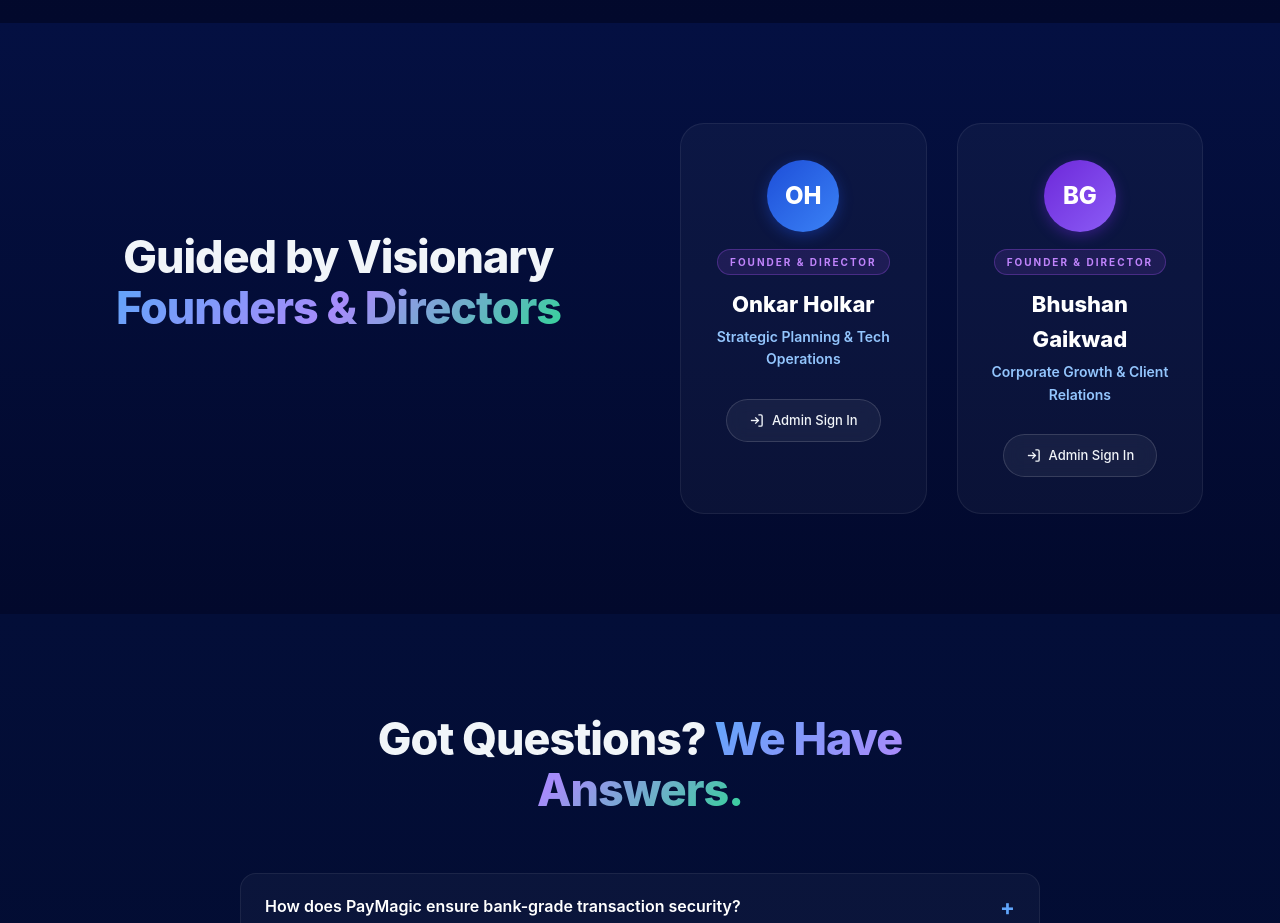
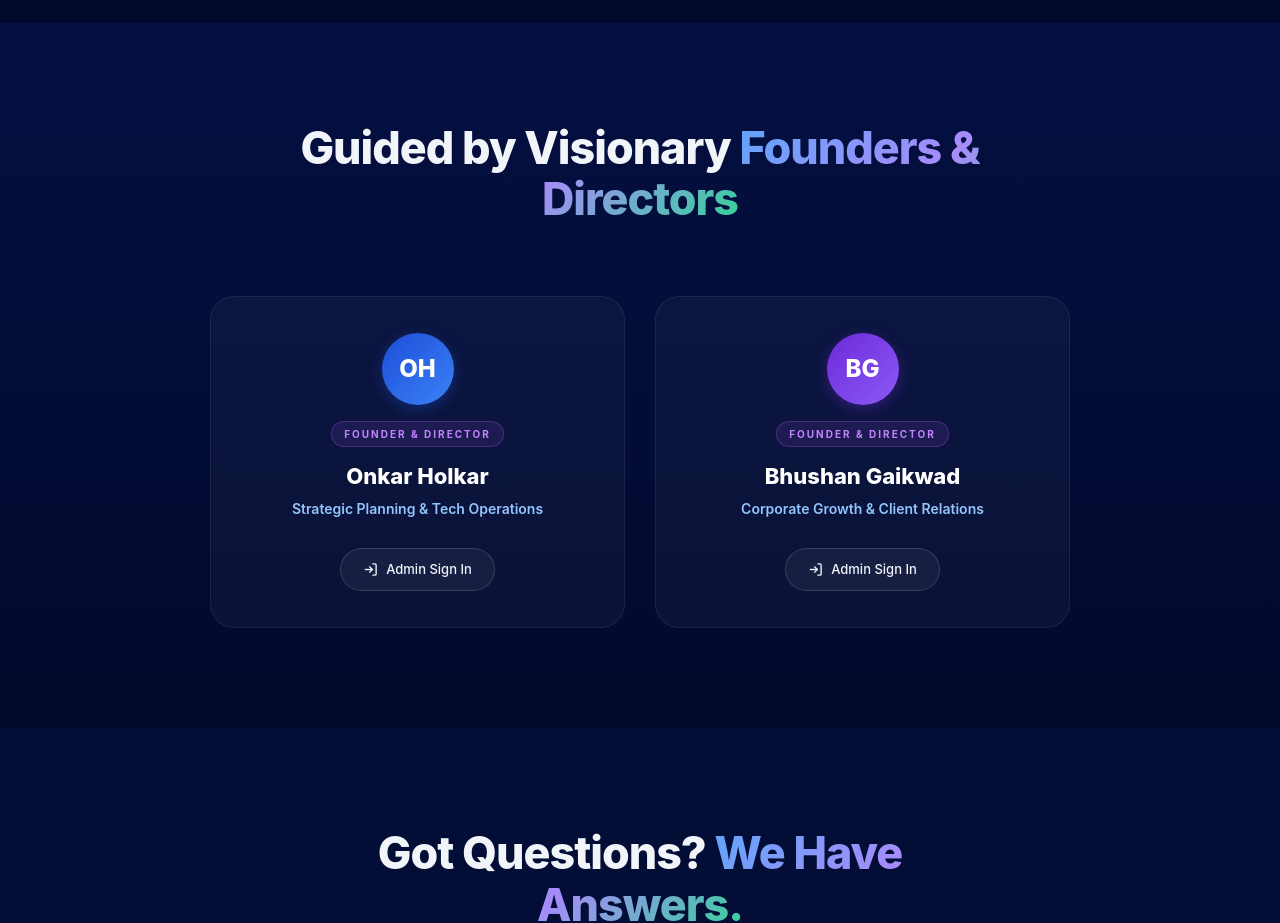
Before and after one commit to gayatripachpande99/Paymagic, a React (Vite) app in the folder frontend/: page / in a window 1280 px wide. Shown: the part 2320-3243 px from the top of the page. Built offline with nearby package versions, Linux system fonts and the light colour scheme; no server answers.

Commit message:
feat(leadership): make founders and directors section mobile responsive

```diff
--- a/frontend/src/App.css
+++ b/frontend/src/App.css
@@ -1079,11 +1079,21 @@ body {
   background: linear-gradient(180deg, #041042 0%, #02092c 100%);
 }
 
+.leadership-inner {
+  max-width: 1000px;
+  margin: 0 auto;
+  display: flex;
+  flex-direction: column;
+  align-items: center;
+  width: 100%;
+}
+
 .founders-grid {
   display: grid;
   grid-template-columns: repeat(2, 1fr);
   gap: 30px;
-  max-width: 900px;
+  max-width: 860px;
+  width: 100%;
   margin: auto;
 }
 
@@ -1093,6 +1103,11 @@ body {
   border-radius: var(--radius-lg);
   padding: 36px 30px;
   text-align: center;
+  display: flex;
+  flex-direction: column;
+  align-items: center;
+  justify-content: space-between;
+  width: 100%;
   transition: all var(--transition);
 }
 
@@ -1946,7 +1961,49 @@ footer {
   .trust-bar { gap: 14px; }
 
   .section, .services, .calculator-section, .leadership-section, .testimonials-section, .faqs-section, .cta {
-    padding: 70px 5%;
+    padding: 64px 5%;
+  }
+
+  .leadership-inner {
+    width: 100%;
+  }
+
+  .founders-grid {
+    grid-template-columns: 1fr;
+    gap: 20px;
+    max-width: 420px;
+    margin: 0 auto;
+    width: 100%;
+  }
+
+  .founder-card {
+    padding: 28px 20px;
+    border-radius: 20px;
+    width: 100%;
+  }
+
+  .founder-avatar {
+    width: 64px;
+    height: 64px;
+    font-size: 22px;
+    margin-bottom: 14px;
+  }
+
+  .founder-card h3 {
+    font-size: 20px;
+  }
+
+  .founder-role {
+    font-size: 13.5px;
+    margin-bottom: 14px;
+  }
+
+  .founder-card .admin-login-shortcut {
+    width: 100%;
+    justify-content: center;
+    padding: 12px 20px;
+    font-size: 14px;
+    min-height: 46px;
   }
 
   .service-grid, .savings-comparison-grid, .testimonial-grid { grid-template-columns: 1fr; }
@@ -1959,6 +2016,40 @@ footer {
 }
 
 @media (max-width: 480px) {
+  .leadership-section {
+    padding: 48px 4%;
+  }
+
+  .founders-grid {
+    gap: 16px;
+    width: 100%;
+  }
+
+  .founder-card {
+    padding: 24px 16px;
+    width: 100%;
+  }
+
+  .founder-avatar {
+    width: 58px;
+    height: 58px;
+    font-size: 20px;
+  }
+
+  .founder-card h3 {
+    font-size: 19px;
+  }
+
+  .founder-role {
+    font-size: 13px;
+  }
+
+  .founder-card .admin-login-shortcut {
+    font-size: 13.5px;
+    min-height: 44px;
+    width: 100%;
+  }
+
   .hero-stats { grid-template-columns: repeat(2, 1fr); }
   .hero-buttons { flex-direction: column; }
   .primary-btn, .secondary-btn { width: 100%; justify-content: center; }
--- a/frontend/src/panels/website/pages/LeadershipPage.jsx
+++ b/frontend/src/panels/website/pages/LeadershipPage.jsx
@@ -3,7 +3,7 @@ import React from "react";
 export default function LeadershipPage({ openLogin, handleAdminSelect }) {
   return (
     <section className="leadership-section" id="leadership">
-      <div className="section-inner">
+      <div className="leadership-inner">
         <div className="services-header">
           <h2>Guided by Visionary <span className="gradient-text">Founders &amp; Directors</span></h2>
         </div>
```
